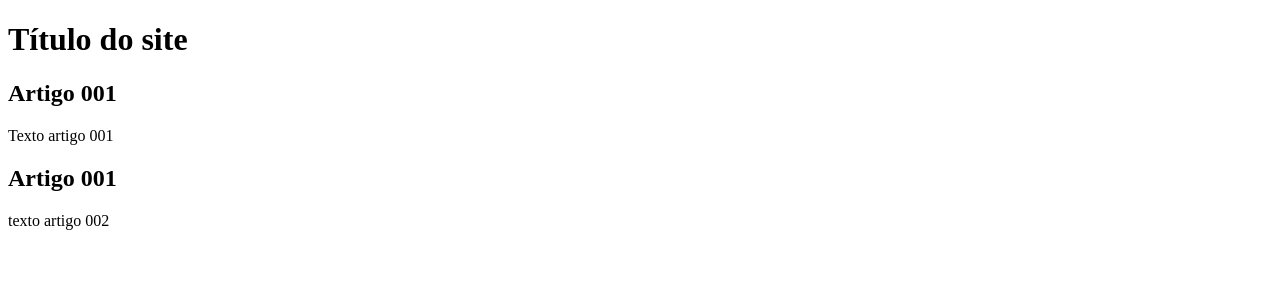
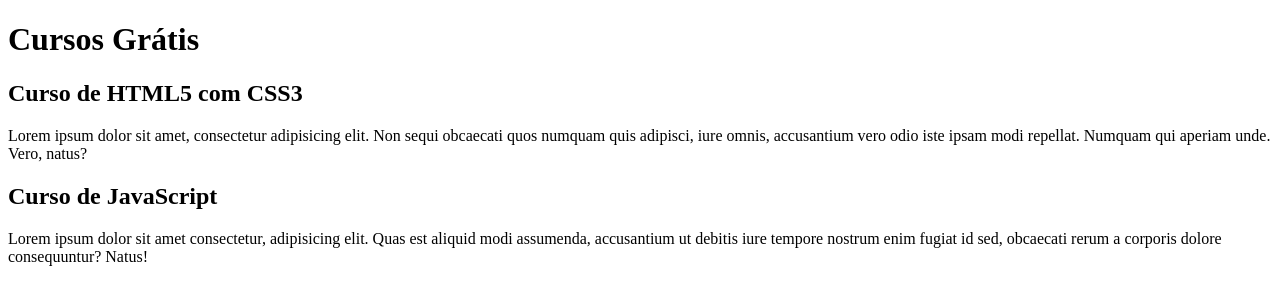
Before and after one commit to carvalhoh/hebertcarvalho, a plain HTML site: page index.html in a window 1280 px wide. Drawn offline with Linux system fonts and the light colour scheme.

Commit message:
comecei a escrever o conteudo

```diff
--- a/index.html
+++ b/index.html
@@ -9,15 +9,15 @@
 <body>
     <main>
         <header>
-            <h1>Título do site</h1>
+            <h1>Cursos Grátis</h1>
         </header>
         <article>
-            <h2>Artigo 001</h2>
-            <p>Texto artigo 001</p>
+            <h2>Curso de HTML5 com CSS3</h2>
+            <p>Lorem ipsum dolor sit amet, consectetur adipisicing elit. Non sequi obcaecati quos numquam quis adipisci, iure omnis, accusantium vero odio iste ipsam modi repellat. Numquam qui aperiam unde. Vero, natus?</p>
         </article>
         <article>
-            <h2>Artigo 001</h2>
-            <p>texto artigo 002</p>
+            <h2>Curso de JavaScript</h2>
+            <p>Lorem ipsum dolor sit amet consectetur, adipisicing elit. Quas est aliquid modi assumenda, accusantium ut debitis iure tempore nostrum enim fugiat id sed, obcaecati rerum a corporis dolore consequuntur? Natus!</p>
         </article>
     </main>
 </body>
```
